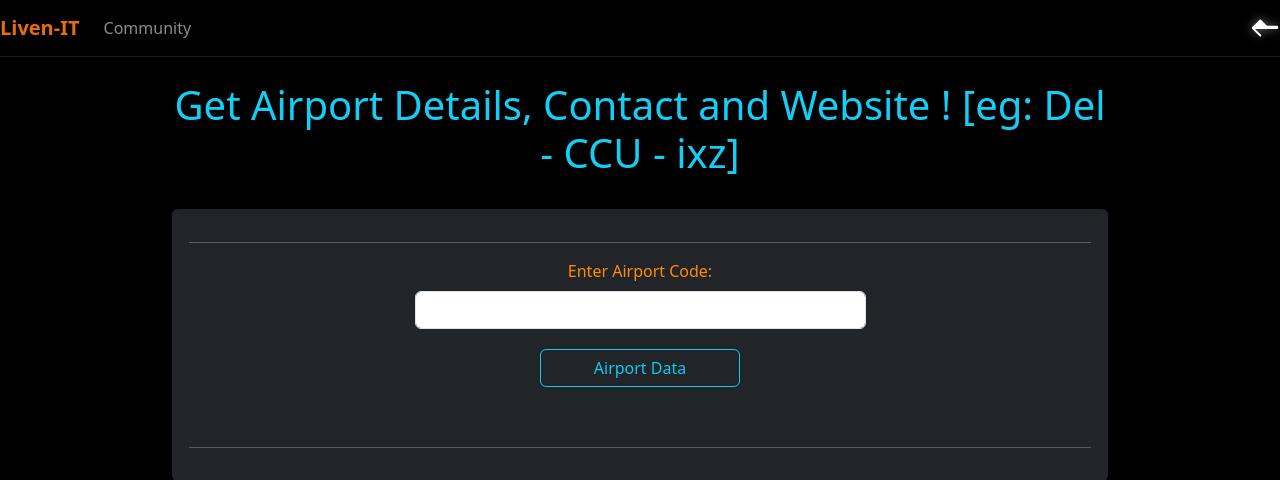
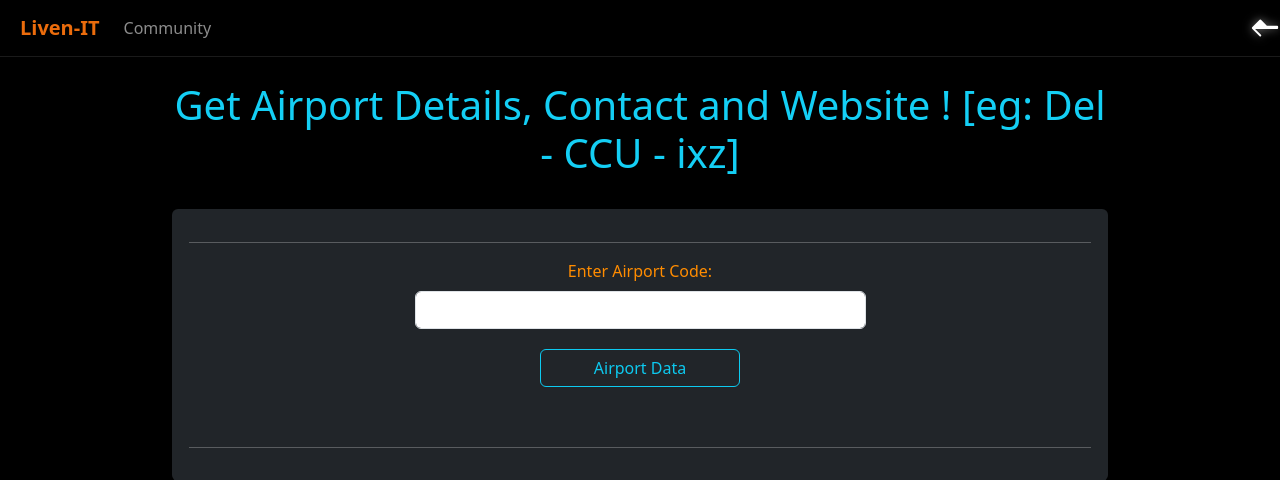
Before and after one commit to engagepy/livenit_opensource_tools, a Flask app: page /flight in a window 1280 px wide. Shown: the top 480 px of the page. Run offline with Flask 2, Linux system fonts and the light colour scheme; some libraries are stand-ins or nearby versions.

Commit message:
Assistant checkpoint: Added left padding to navbar logo
Assistant generated file changes:
- templates/nav.html: Add left padding to navbar logo

---

User prompt:

Great, our Nav bar Textual Logo Liven-IT is sticking to left. Give it some padding from the left.

```diff
--- a/templates/nav.html
+++ b/templates/nav.html
@@ -1,6 +1,6 @@
 
 <nav class="navbar navbar-expand-lg navbar-dark">
-  <a class="navbar-brand" href="{{ url_for('index') }}" style="color: #eb6c0c"><strong>Liven-IT</strong></a>
+  <a class="navbar-brand" href="{{ url_for('index') }}" style="color: #eb6c0c; padding-left: 20px;"><strong>Liven-IT</strong></a>
   <button class="navbar-toggler" type="button" data-toggle="collapse" data-target="#navbarSupportedContent">
     <span class="navbar-toggler-icon"></span>
   </button>
```
